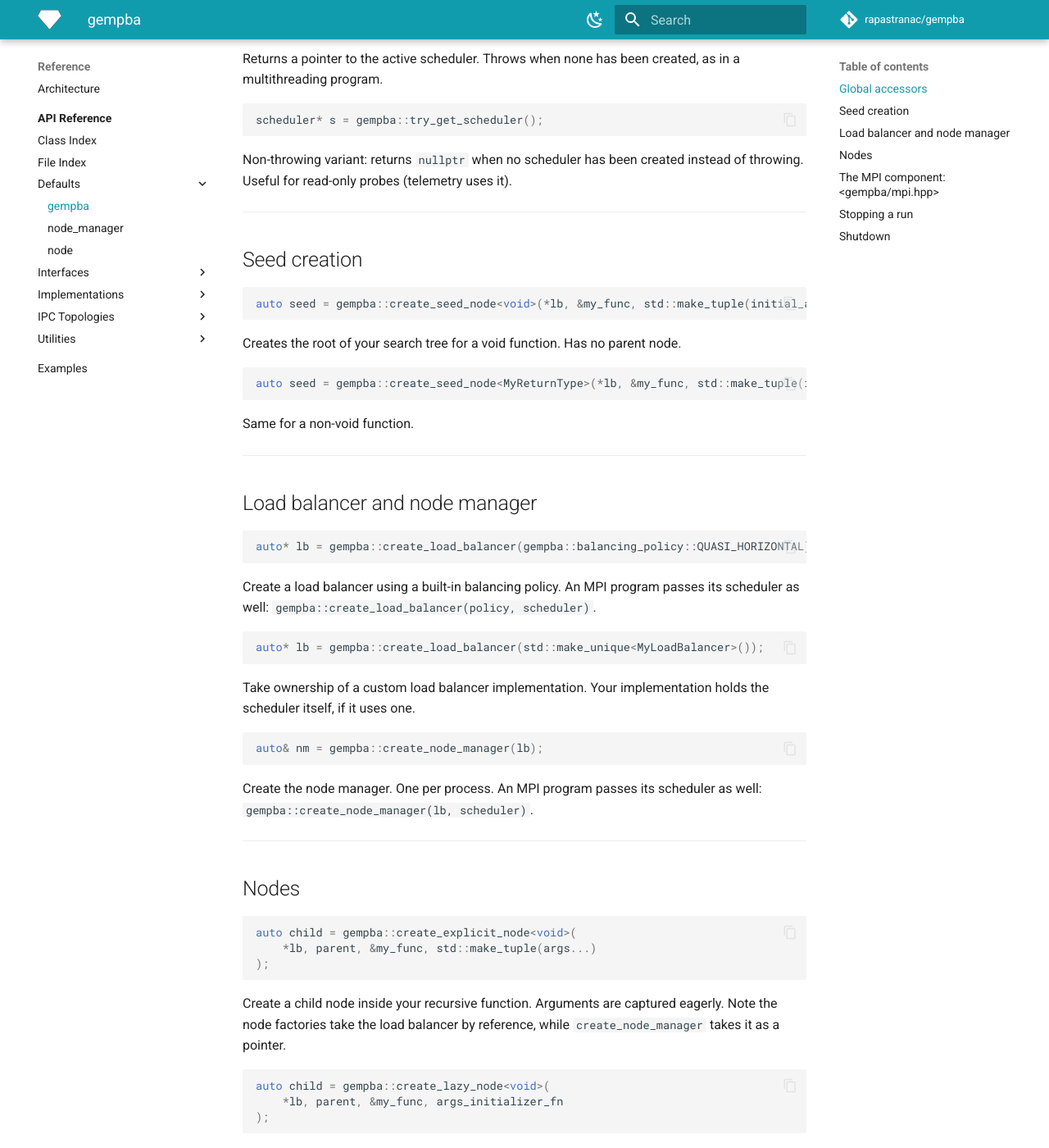
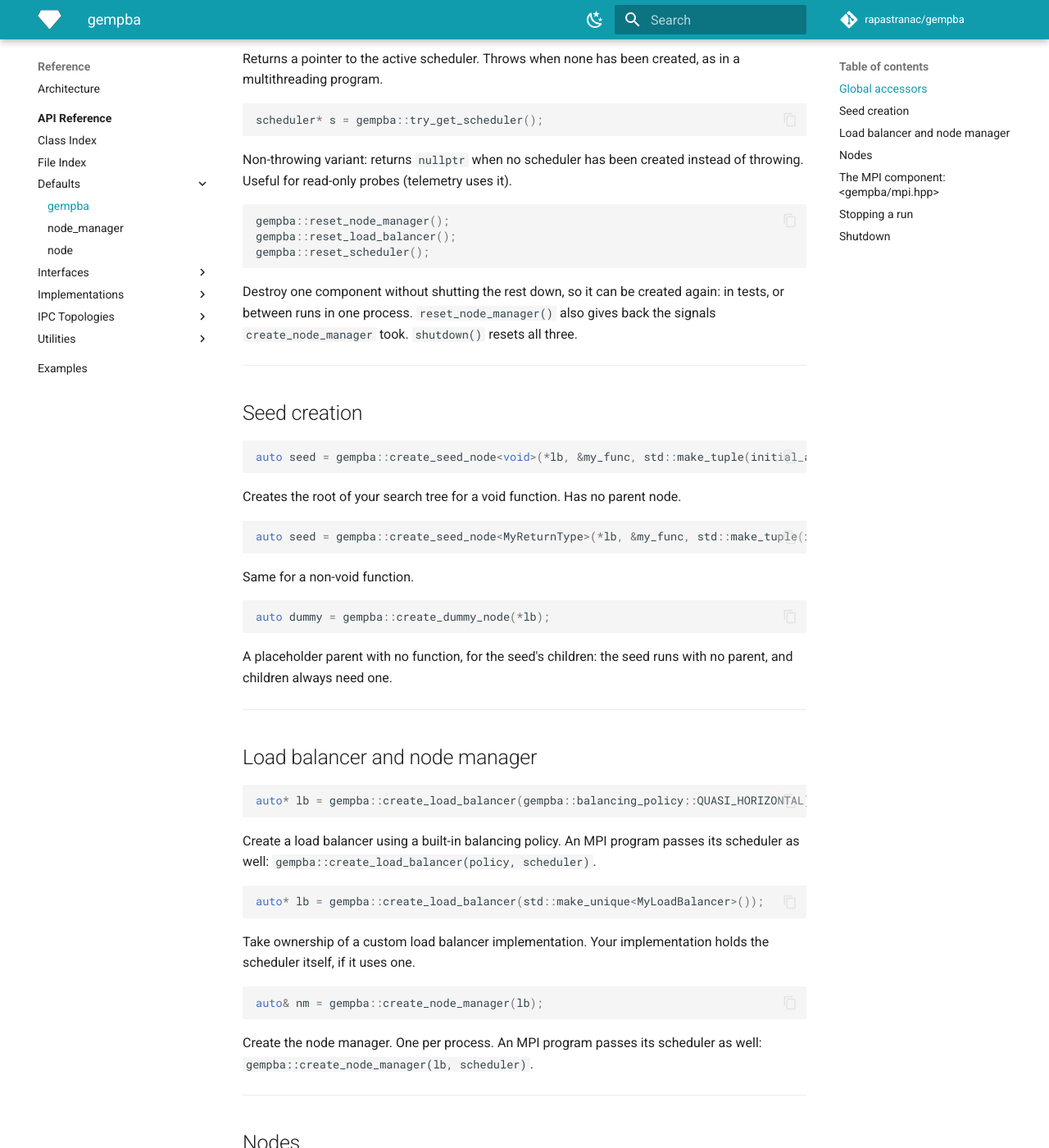
Before and after one commit to rapastranac/gempba-docs, an MkDocs documentation site: the page built from docs/reference/defaults/gempba-hpp.md, in a window 1280 px wide and 1400 px high, scrolled down 737 px. Shown: the whole window at 82% size. Built offline with MkDocs 1.6.1 and Material for MkDocs 9.7.7, drawn with Linux system fonts in a browser that asks for light colours; comment, search, counter and statistics services are not loaded; some of the changed text lies outside the part shown.

Commit message:
#37 docs(#5, #18, #473): Describe the MPI schedulers and the rest of the facade as v5.0.0 has them
- The built-in schedulers run on Open MPI, MPICH or MS-MPI, whichever the build compiles gempba::mpi against
- Semi-centralized: the coordinator sends each worker its initial assignment before the seed, and workers report RUNNING_STATE and AVAILABLE_STATE
- Centralized: the queue's limits are fixed at compile time, it broadcasts CENTER_IS_FULL and CENTER_IS_FREE, and it never rejects a task
- scheduler documents get_name and role_of with rank_role
- The facade documents reset_node_manager, reset_load_balancer, reset_scheduler, create_dummy_node, create_from_bytes_node and the null-parent check
- Also rewrites text merged before this tracker: rapastranac/gempba-docs#5

````diff
--- a/docs/reference/defaults/gempba-hpp.md
+++ b/docs/reference/defaults/gempba-hpp.md
@@ -36,6 +36,14 @@ scheduler* s = gempba::try_get_scheduler();
 
 Non-throwing variant: returns `nullptr` when no scheduler has been created instead of throwing. Useful for read-only probes (telemetry uses it).
 
+```cpp
+gempba::reset_node_manager();
+gempba::reset_load_balancer();
+gempba::reset_scheduler();
+```
+
+Destroy one component without shutting the rest down, so it can be created again: in tests, or between runs in one process. `reset_node_manager()` also gives back the signals `create_node_manager` took. `shutdown()` resets all three.
+
 ---
 
 ## Seed creation
@@ -51,6 +59,12 @@ auto seed = gempba::create_seed_node<MyReturnType>(*lb, &my_func, std::make_tupl
 ```
 
 Same for a non-void function.
+
+```cpp
+auto dummy = gempba::create_dummy_node(*lb);
+```
+
+A placeholder parent with no function, for the seed's children: the seed runs with no parent, and children always need one.
 
 ---
 
@@ -104,6 +118,16 @@ auto child = gempba::create_explicit_node<void>(
 ```
 
 Create a child node with serializers. An MPI program needs them, because a node that runs on another rank sends its arguments there as bytes. `create_lazy_node` takes the same pair after its initializer.
+
+```cpp
+auto child = gempba::create_from_bytes_node<void, Args...>(
+    *lb, parent, &my_func, args_serializer_fn, args_deserializer_fn
+);
+```
+
+A serializable child with no arguments yet: they arrive later as bytes, through the node's `deserialize(task_packet)`.
+
+The child factories throw if `parent` is null (`gempba::check_not_null`); a seed's children take a dummy node instead.
 
 ---
 
````
Also changed, not shown: docs/reference/implementations/implementations.md (+3 -3 lines), docs/reference/implementations/schedulers/centralized.md (+2 -2 lines), docs/reference/implementations/schedulers/semi-centralized.md (+3 -2 lines), docs/reference/interfaces/scheduler.md (+11 -1 lines).
